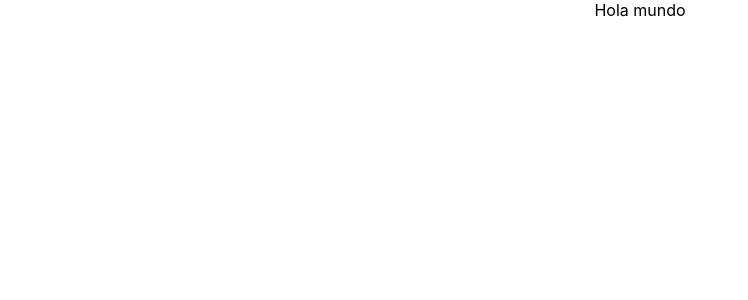
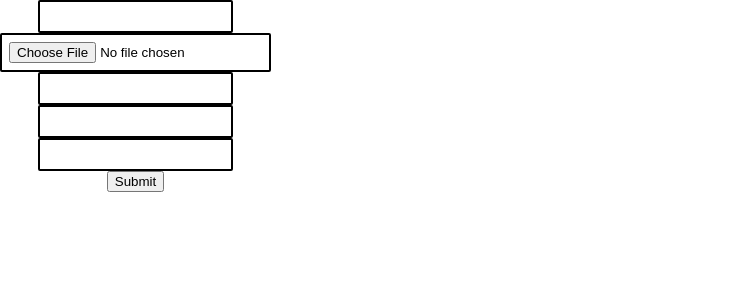
Before and after one commit to MinticcicloIII/explicacionestilosconspreproc, a React (Create React App) app: page / in a window 1280 px wide. Shown: the top 300 px of the page, without its empty margins (0-748 px from the left). Built offline with nearby package versions, Linux system fonts and the light colour scheme.

Commit message:
jugando con formularios y sus estilos

```diff
--- a/src/App.css
+++ b/src/App.css
@@ -1,38 +1,24 @@
-.App {
-  text-align: center;
+.App{
+  display: flex;
 }
 
-.App-logo {
-  height: 40vmin;
-  pointer-events: none;
+
+form{
+  display: flex;
+  flex-direction: column;
+  justify-content: center;
+  align-items: center;
+
 }
 
-@media (prefers-reduced-motion: no-preference) {
-  .App-logo {
-    animation: App-logo-spin infinite 20s linear;
-  }
+input{
+  padding: 7px;
+  border-radius: 2px;
+  border: 2px solid;
 }
 
-.App-header {
-  background-color: #282c34;
-  min-height: 100vh;
-  display: flex;
-  flex-direction: column;
-  align-items: center;
-  justify-content: center;
-  font-size: calc(10px + 2vmin);
-  color: white;
+input:focus{
+  border: 20px solid;
+  border-color: cornflowerblue;
+  color: brown;
 }
-
-.App-link {
-  color: #61dafb;
-}
-
-@keyframes App-logo-spin {
-  from {
-    transform: rotate(0deg);
-  }
-  to {
-    transform: rotate(360deg);
-  }
-}
--- a/src/App.js
+++ b/src/App.js
@@ -4,7 +4,14 @@
 function App() {
   return (
     <div className="App">
-    <span>Hola mundo</span>
+      <form>
+        <input type='email'/>
+        <input type='file'/>
+        <input type='number' max={10}/>
+        <input type='password'/>
+        <input type='text' required/>
+        <button>Submit</button>
+      </form>
 
     </div>
   );
```
